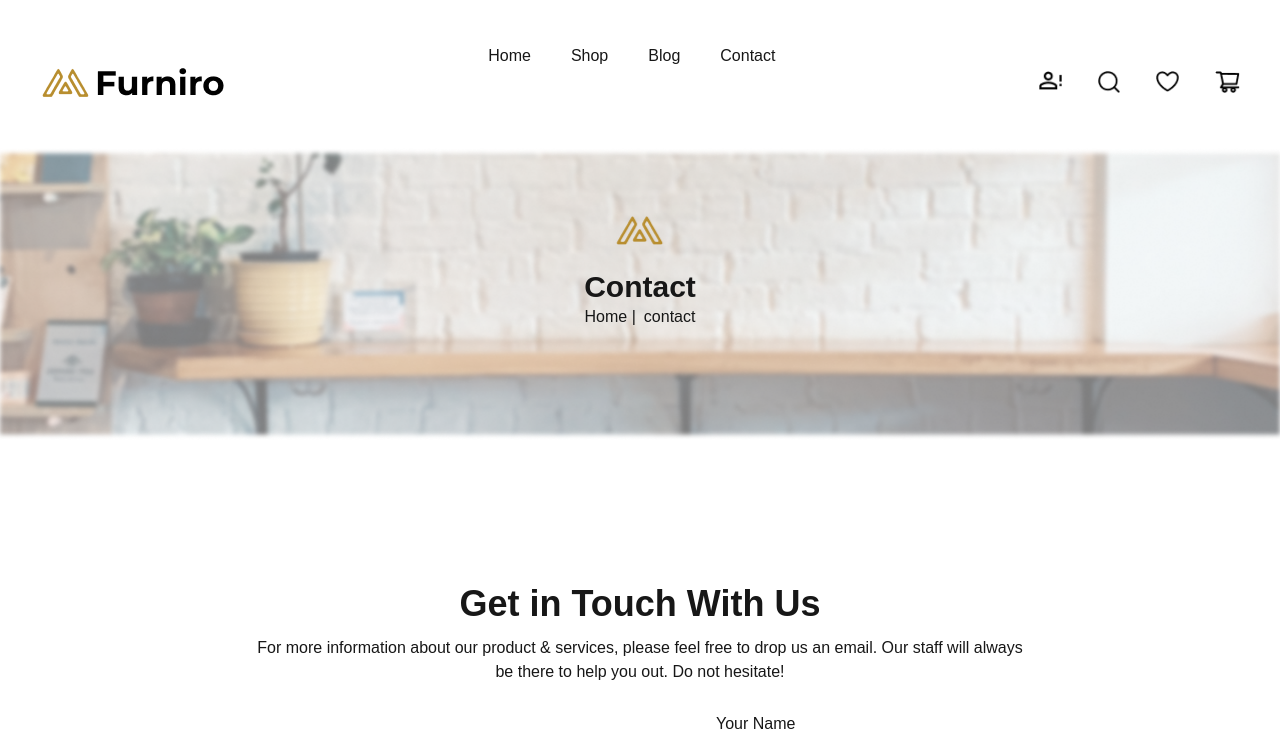
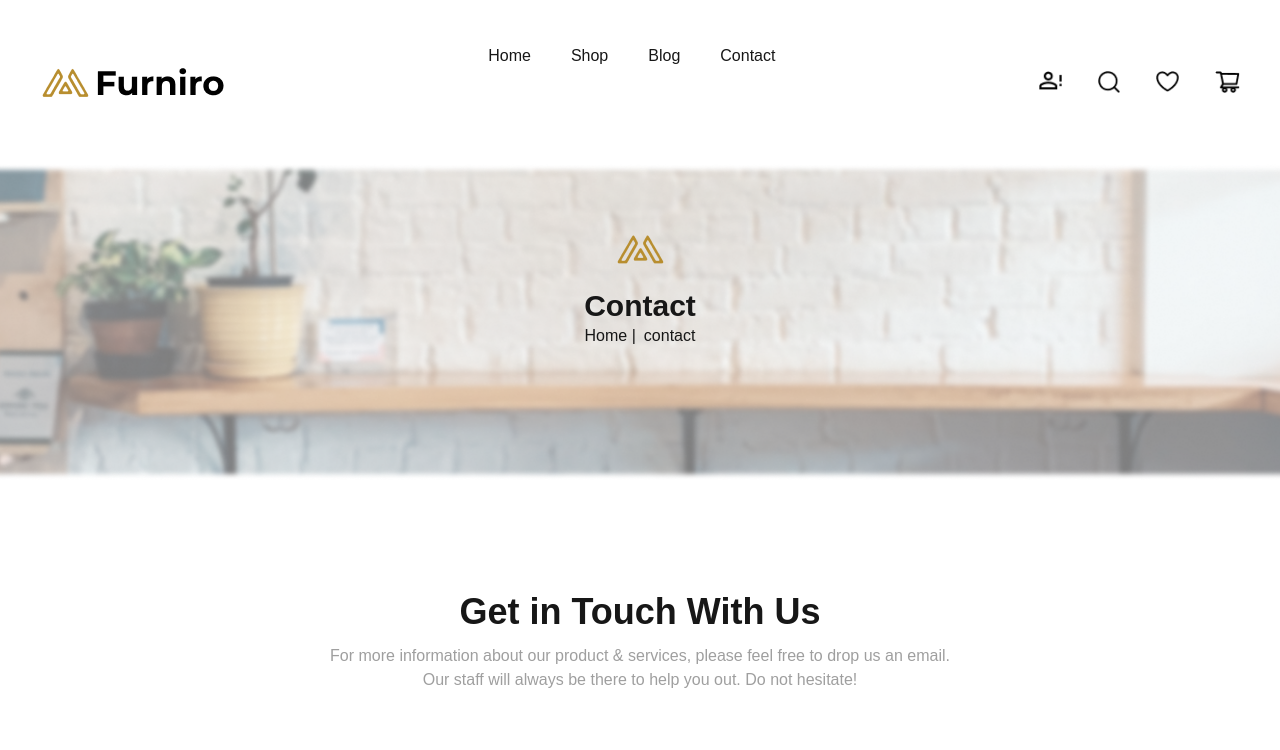
Before and after one commit to AYeshsidd/Furniture-website, a Next.js app in the folder website/: page /contact in a window 1280 px wide. Shown: the top 750 px of the page. Built offline with nearby package versions, Linux system fonts and the light colour scheme.

Commit message:
Update page.tsx

```diff
--- a/website/src/app/contact/page.tsx
+++ b/website/src/app/contact/page.tsx
@@ -8,26 +8,25 @@ import { FaLocationDot } from "react-icons/fa6";
 export default function contact() {
     return (
         <>
-            <div className="relative -top-4 ">
-                <Image src={"/blur.png"} width={1440} height={316} alt="bg" />
+           <div className="bg-cover bg-center bg-no-repeat bg-[url('/blur.png')] h-[316px]">
+                          <div className="relative top-[15%] left-[50%] transform -translate-x-1/2 flex justify-center flex-col items-center">
+                              <Image src={"/mainlogo.png"} width={77} height={77} alt="Logo" />
+                              <h3 className="font-bold text-2xl md:text-3xl">Contact</h3>
+                              <div className="flex gap-2">
+                                  <span className="font-medium text-base">Home | </span>
+                                  <span className="font-light text-base">contact</span>
+                              </div>
+                          </div>
+                      </div>
 
-                <div className="absolute top-[15%] left-[50%] transform -translate-x-1/2 flex justify-center flex-col items-center">
-                    <Image src={"/mainlogo.png"} width={77} height={77} alt="Logo" />
-                    <h3 className="font-bold text-3xl">Contact</h3>
-                    <div className="flex gap-2">
-                        <span className="font-medium text-base">Home | </span><span className="font-light text-base">contact</span>
-                    </div>
-                </div>
-            </div>
-
-            <div className="text-center my-32">
-                <p className="font-bold text-4xl">Get in Touch With Us</p>
-                <p className="py-3 font-normal text-base max-w-3xl mx-auto">
+           <div className="text-center my-16 md:my-28">
+                <p className="font-bold text-2xl md:text-4xl">Get in Touch With Us</p>
+                <p className="text-[#9F9F9F] p-3 md:text-center font-normal text-base md:w-[644px] md:h-48 mx-auto">
                     For more information about our product & services, please feel free to drop us an email. Our staff will always be there to help you out. Do not hesitate!
                 </p>
             </div>
 
-            <div className="relative -top-40">
+            <div className="relative -top-20 md:-top-56">
                 <div className="flex flex-col lg:flex-row justify-between items-start lg:items-center px-6 lg:px-20 py-12 gap-10">
 
                     <div className="space-y-8 w-full lg:w-1/2">
@@ -76,18 +75,14 @@ export default function contact() {
                             <label htmlFor="message" className="font-medium">Message</label>
                             <textarea id="message" className="border rounded-md w-full border-gray-300 p-3" placeholder="Hi! I would like to ask about..."></textarea>
 
-                            <button type="submit" className="bg-[#B88E2F] text-white px-16 py-2 rounded-md self-start">
+                            <button type="submit" className="bg-[#B88E2F] transition-opacity hover:opacity-70 text-white px-16 py-2 rounded-md self-start">
                                 Submit
                             </button>
                         </form>
                     </div>
                 </div>
+                <Prefotter/>
             </div>
-
-
-<Prefotter/>
-
-
 
         </>
     );
```
